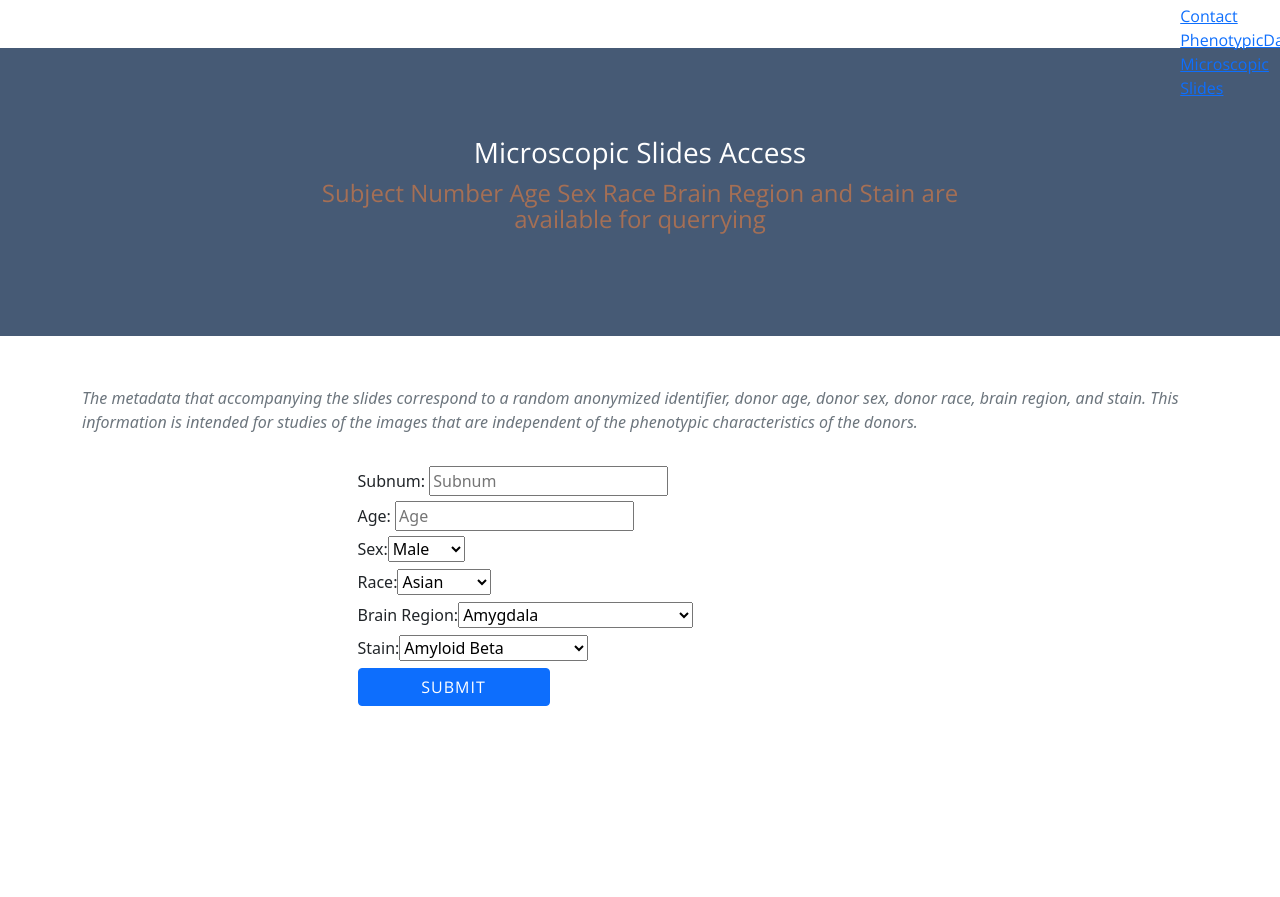
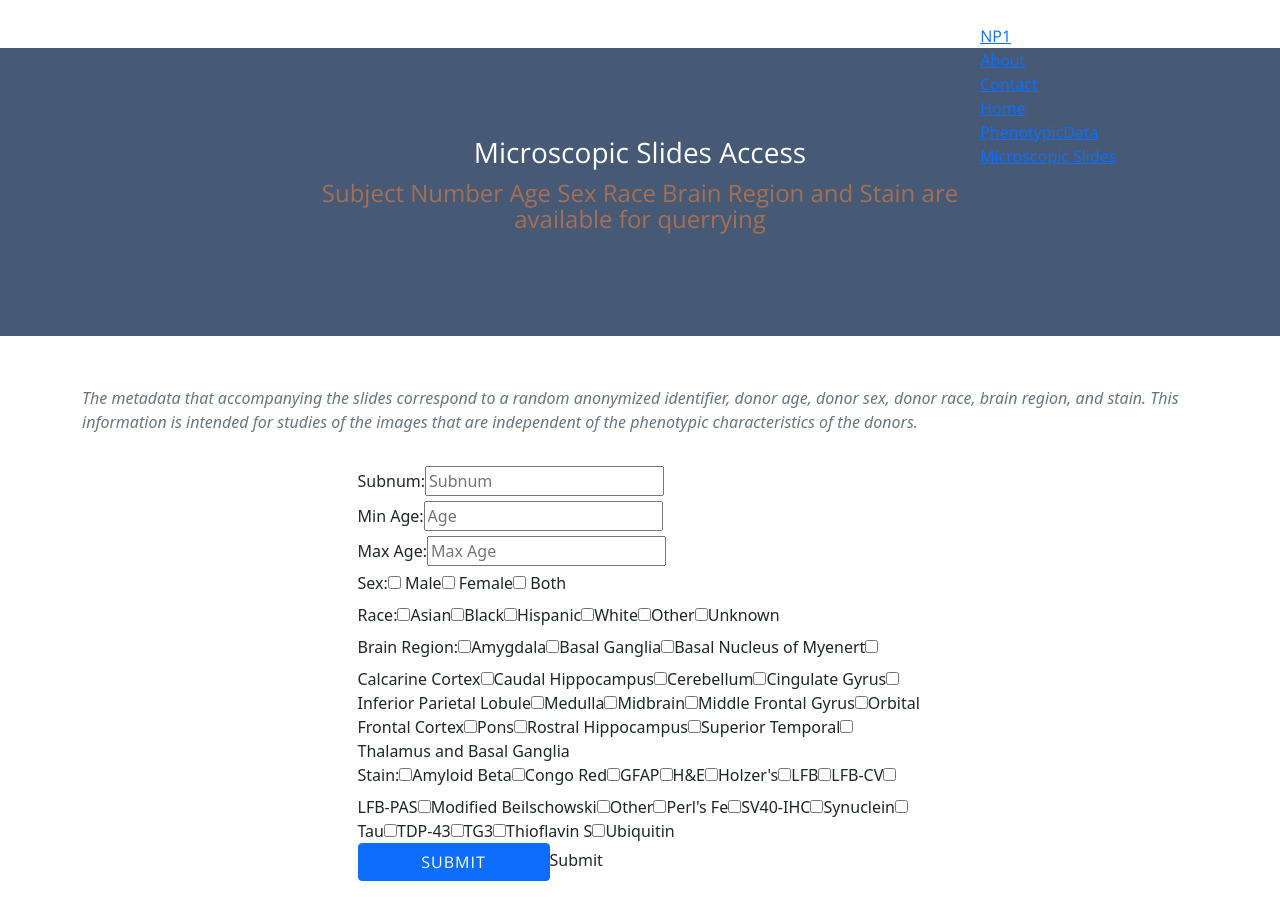
Before and after one commit to Akouvik/nbtr-web, a React (Create React App) app: page /slides in a window 1280 px wide. Shown: the top 897 px of the page. Before the commit the page ends 800 px from the top, so only its background shows below. Built offline with nearby package versions, Linux system fonts and the light colour scheme.

Commit message:
checkboxes implemented for slides

```diff
--- a/src/components/Navigation/Navigation.js
+++ b/src/components/Navigation/Navigation.js
@@ -48,10 +48,10 @@ class Navigation extends React.Component {
                       </button>
                       <div className="collapse navbar-collapse" id="navbarResponsive">
                         <ul className="nav-list">
-                              <li className="nav-item"><NavLink to="/">Home</NavLink></li>
                               <li className="nav-item"><NavLink to="/np1">NP1</NavLink></li>
                               <li className="nav-item"><NavLink to="/about">About</NavLink></li>
                               <li className="nav-item"><NavLink to="/contact">Contact</NavLink></li>
+                              <li className="nav-item"><NavLink to="/">Home</NavLink></li>
                               <li className="nav-item"><NavLink to="/phenotypicData">PhenotypicData</NavLink></li>
                               <li className="nav-item"><NavLink to="/slides">Microscopic Slides</NavLink></li>
                           </ul>
--- a/src/routes/Slides/SlideFormsandInputs.js
+++ b/src/routes/Slides/SlideFormsandInputs.js
@@ -5,72 +5,77 @@ const SlideFormsandInputs = () =>{
     return (
         <form className="px-5 py-3 slideform" >
             <div className="col-md-7 mx-auto">
-             <div><label> Subnum: </label> <input type="text" placeholder="Subnum" name="subnum" /></div>
-            <div><label> Age:</label> <input type="number" placeholder="Age" /></div>
+             <div>
+                <label> Subnum: </label>
+                <input type="text" placeholder="Subnum" name="subnum" />
+             </div>
+            <div>
+                <label> Min Age:</label>
+                <input type="number" placeholder="Age" />
+            </div>
+            <div>
+            <label> Max Age:</label>
+                <input type="number" placeholder="Max Age" />
+            </div>
+
             <div>
                 <label> Sex: </label>
-                <select>
-                    <option> Male </option>
-                    <option> Female </option>
-                </select>
+                    <input type="checkbox" /> Male
+                    <input type="checkbox" /> Female
+                    <input type="checkbox" /> Both
             </div>
 
             <div>
                 <label>Race:</label>
-                <select>
-                    <option>Asian</option>
-                    <option>Black</option>
-                    <option>Hispanic</option>
-                    <option>White</option>
-                    <option>Other</option>
-                    <option>Unknown</option>
-                </select>
+                    <input type="checkbox" />Asian
+                    <input type="checkbox" />Black
+                    <input type="checkbox" />Hispanic
+                    <input type="checkbox" />White
+                    <input type="checkbox" />Other
+                    <input type="checkbox" />Unknown
             </div>
             <div>
                 <label>Brain Region:</label>
-                <select>
-                    <option>Amygdala</option>
-                    <option>Basal Ganglia</option>
-                    <option>Basal Nucleus of Myenert</option>
-                    <option>Calcarine Cortex</option>
-                    <option>Caudal Hippocampus</option>
-                    <option>Cerebellum</option>
-                    <option>Cingulate Gyrus</option>
-                    <option>Inferior Parietal Lobule</option>
-                    <option>Medulla</option>
-                    <option>Midbrain</option>
-                    <option>Middle Frontal Gyrus</option>
-                    <option>Orbital Frontal Cortex</option>
-                    <option>Pons</option>
-                    <option>Rostral Hippocampus</option>
-                    <option>Superior Temporal</option>
-                    <option>Thalamus and Basal Ganglia</option>
-                </select>
+                    <input type="checkbox" />Amygdala
+                    <input type="checkbox" />Basal Ganglia
+                    <input type="checkbox" />Basal Nucleus of Myenert
+                    <input type="checkbox" />Calcarine Cortex
+                    <input type="checkbox" />Caudal Hippocampus
+                    <input type="checkbox" />Cerebellum
+                    <input type="checkbox" />Cingulate Gyrus
+                    <input type="checkbox" />Inferior Parietal Lobule
+                    <input type="checkbox" />Medulla
+                    <input type="checkbox" />Midbrain
+                    <input type="checkbox" />Middle Frontal Gyrus
+                    <input type="checkbox" />Orbital Frontal Cortex
+                    <input type="checkbox" />Pons
+                    <input type="checkbox" />Rostral Hippocampus
+                    <input type="checkbox" />Superior Temporal
+                    <input type="checkbox" />Thalamus and Basal Ganglia
             </div>
             <div>
                 <label>Stain:</label>
-                <select>
-                    <option>Amyloid Beta</option>
-                    <option>Congo Red</option>
-                    <option>GFAP</option>
-                    <option>H&E</option>
-                    <option>Holzer's</option>
-                    <option>LFB</option>
-                    <option>LFB-CV</option>
-                    <option>LFB-PAS</option>
-                    <option>Modified Beilschowski</option>
-                    <option>Other</option>
-                    <option>Perl's Fe</option>
-                    <option>SV40-IHC</option>
-                    <option>Synuclein</option>
-                    <option>Tau</option>
-                    <option>TDP-43</option>
-                    <option>TG3</option>
-                    <option>Thioflavin S</option>
-                    <option>Ubiquitin</option>
-                </select>
+                    <input type="checkbox" />Amyloid Beta
+                    <input type="checkbox" />Congo Red
+                    <input type="checkbox" />GFAP
+                    <input type="checkbox" />H&E
+                    <input type="checkbox" />Holzer's
+                    <input type="checkbox" />LFB
+                    <input type="checkbox" />LFB-CV
+                    <input type="checkbox" />LFB-PAS
+                    <input type="checkbox" />Modified Beilschowski
+                    <input type="checkbox" />Other
+                    <input type="checkbox" />Perl's Fe
+                    <input type="checkbox" />SV40-IHC
+                    <input type="checkbox" />Synuclein
+                    <input type="checkbox" />Tau
+                    <input type="checkbox" />TDP-43
+                    <input type="checkbox" />TG3
+                    <input type="checkbox" />Thioflavin S
+                    <input type="checkbox" />Ubiquitin
             </div>
-            <button class="btn btn-primary submitbtn" id="submitQueryButton" type="submit">Submit</button>
+
+            <input type="Submit" class="btn btn-primary submitbtn" id="submitQueryinput"/>Submit
             </div>
 
 
```
Also changed, not shown: src/index.css.
